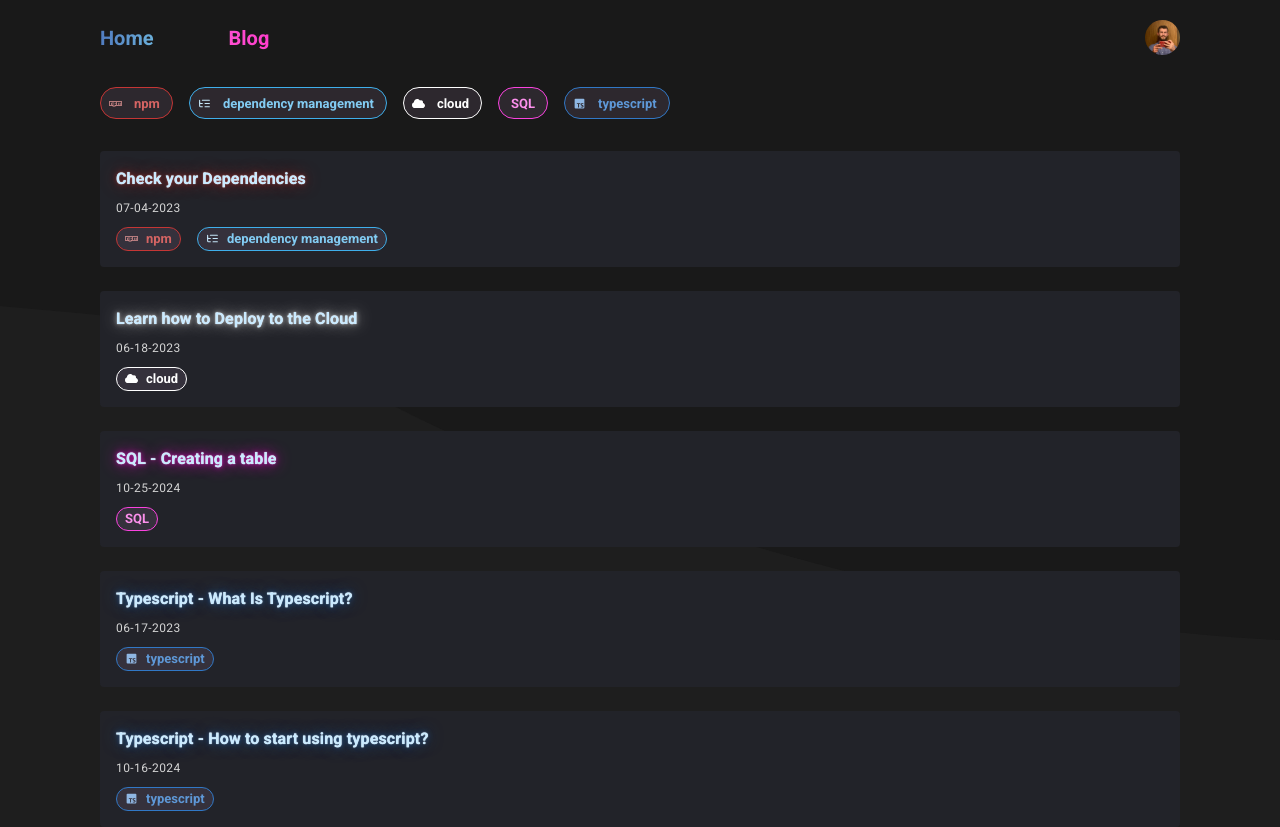
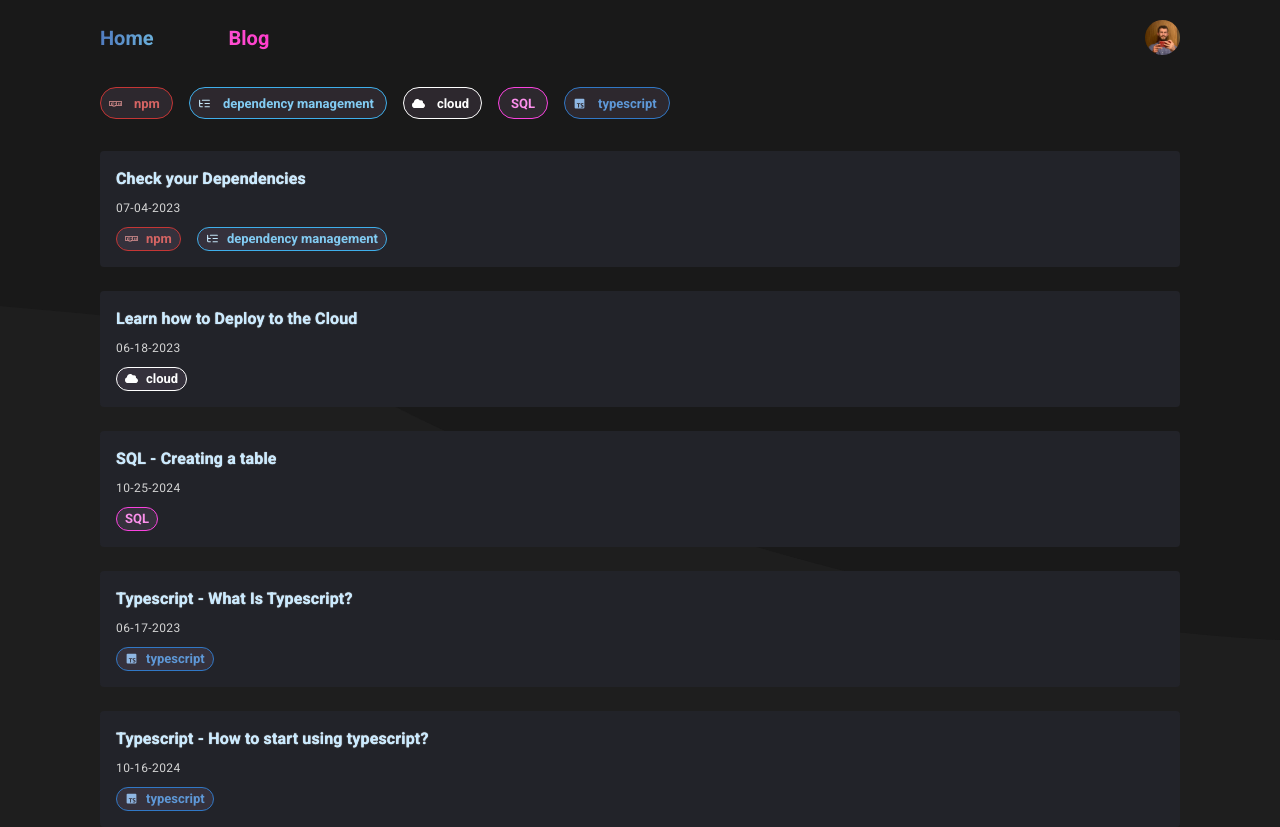
Before and after one commit to IDrumsey/profile-site-v2, a Next.js app: page /blog in a window 1280 px wide. Built offline with nearby package versions, Linux system fonts and the light colour scheme.

Commit message:
Made the post card titles a solid color. Just looks better imo.

```diff
--- a/app/components/PostCard/PostCard.tsx
+++ b/app/components/PostCard/PostCard.tsx
@@ -18,14 +18,6 @@ type Props = {
 
 const BlogPostCard = ({ post }: Props) => {
   const router = useRouter()
-
-  const getHighlightColor = useCallback((): string => {
-    return determinePostHighlightColor(post, DEFAULT_HIGHLIGHT_COLOR)
-  }, [post])
-
-  const highlightColor = useMemo(() => {
-    return getHighlightColor()
-  }, [getHighlightColor])
 
   return (
     <Box
@@ -48,7 +40,7 @@ const BlogPostCard = ({ post }: Props) => {
         color="#c9eaff"
         sx={{
           // https://css-tricks.com/how-to-create-neon-text-with-css/
-          textShadow: `0 0 1px #fff, 0 0 5px ${highlightColor}, 0 0 15px ${highlightColor}`,
+          textShadow: `0 0 1px #fff`,
         }}
       >
         {post.title}
```
